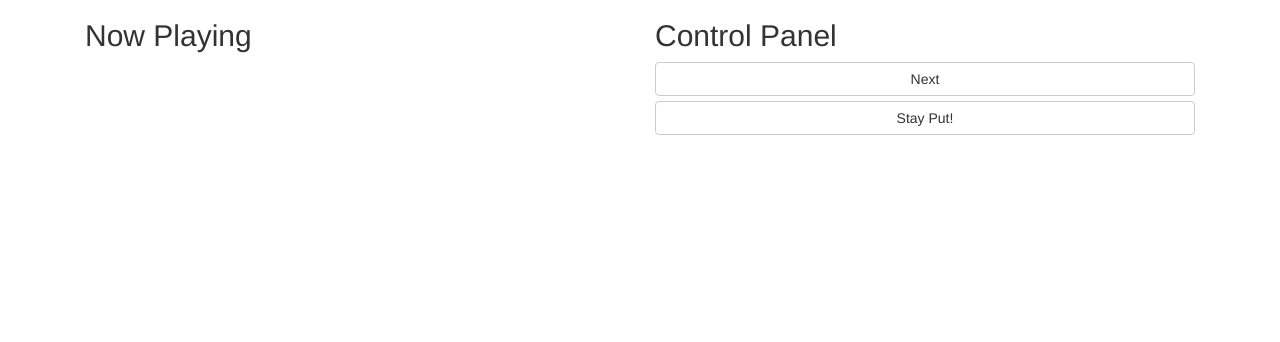
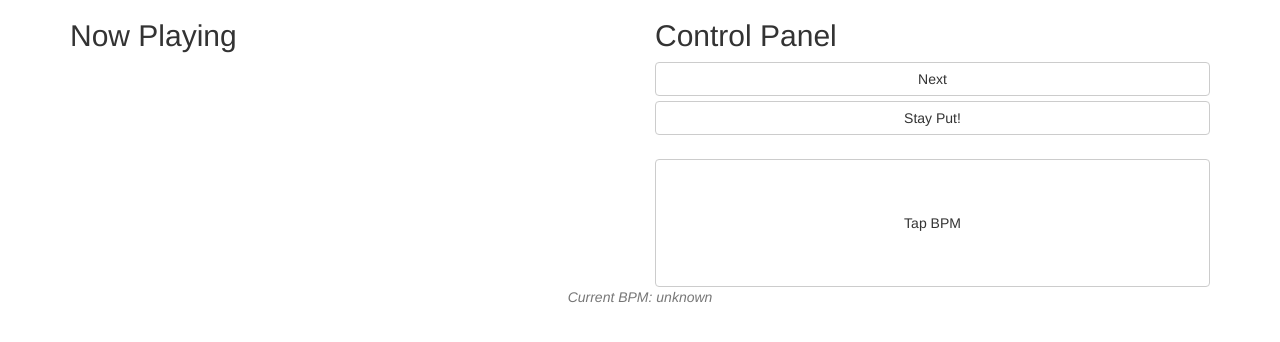
Before and after one commit to tennessee-garage/dance-floor, a Flask app: page / in a window 1280 px wide. Shown: the part 51-393 px from the top of the page. Run offline with Flask 2, Linux system fonts and the light colour scheme; data that the repository does not hold is empty; some libraries are stand-ins or nearby versions.

Commit message:
controller/api: support setting/updating BPM.
Controller maintains `bpm` and `downbeat` state, and passes
those along to processors via `set_bpm`, which is called upon
processor initialization and after any change.

Also adds a very primitive frontend UI for setting the BPM
by tapping out 4 beats. This will be quite imprecise since it
does not take into account clock skew/rtt between client and
server. Could be improved with an api to nudge the downbeat
forwards/backwards, or surely other more clever measures..

```diff
--- a/floor/server/server.py
+++ b/floor/server/server.py
@@ -78,6 +78,21 @@ def api_playlist_position(position):
     else:
         return jsonify(playlist.queue[position])
 
+@app.route('/api/bpm', methods=['GET', 'POST'])
+def api_bpm():
+    controller = app.controller
+    if request.method == 'POST':
+        content = request.get_json(silent=True)
+        bpm = float(content.get('bpm', 0))
+        if not bpm:
+            abort(400, 'Must give bpm.')
+        controller.set_bpm(bpm)
+
+    return jsonify({
+        'bpm': controller.bpm,
+        'downbeat_millis': int(controller.downbeat * 1000),
+    })
+
 def run_server(controller, host='0.0.0.0', port=1977, debug=True):
     app.controller = controller
     thr = threading.Thread(target=app.run, kwargs={
--- a/floor/server/templates/index.html
+++ b/floor/server/templates/index.html
@@ -14,6 +14,13 @@
     }
     .btn:focus,.btn:active {
       outline: none !important;
+    }
+    #tapper {
+      margin-top: 24px;
+      min-height: 128px;
+    }
+    #bpm-status {
+      font-style: italic;
     }
   </style>
 
@@ -41,6 +48,7 @@
 </nav>
 
 <div class="container">
+  <div class="row">
     <div class="col-sm-6">
       <h2>Now Playing</h2>
       <div id="playlist"></div>
@@ -52,12 +60,23 @@
         <button class="btn btn-default btn-block" id="next-button">Next</button>
         <button class="btn btn-default btn-block" id="stay-button">Stay Put!</button>
       </div>
+
+      <button class="btn btn-default btn-block" id="tapper">
+        Tap BPM
+      </div>
+      <p class="text-center text-muted" id="bpm-status">
+        Current BPM: unknown
+      </p>
+    </div>
+
   </div>
 
 </div><!-- /.container -->
 
 <script>
   var refreshHandle;
+  var bpmSamples = [];
+  var bpmAbortTimeoutHandle;
 
   function handlePlaylistUpdate(playlist) {
     console.log('Playlist:', playlist);
@@ -67,20 +86,16 @@
     listGroup.className = 'list-group';
 
     for (var i = 0; i < playlist.queue.length; i++) {
-      var playlistItem = document.createElement('li');
+      var playlistItem = document.createElement('a');
       var isActive = (i === playlist.current_position);
 
       if (isActive) {
-        playlistItem.className = 'list-group-item active';
+        playlistItem.className = 'list-group-item list-group-item-success';
       } else {
         playlistItem.className = 'list-group-item';
       }
 
-      playlistItem.innerHTML = playlist.queue[i].name;
-      if (isActive) {
-
-      }
-
+      playlistItem.innerHTML = '' + (i+1) + '. ' + playlist.queue[i].name;
       listGroup.appendChild(playlistItem);
     }
 
@@ -122,12 +137,76 @@
     });
   }
 
+  function setBpm(bpm) {
+    console.log('Setting BPM to: ', bpm);
+    return axios.post('/api/bpm', {bpm: bpm}).then(function (response) {
+      var bpm = response.data.bpm;
+      var status = document.getElementById('bpm-status');
+      status.innerHTML = 'Current BPM: ' + bpm;
+    }).catch(function (error) {
+      handleError(error);
+    });
+  }
+
+  function resetBpmTapper() {
+    var tapper = document.getElementById('tapper');
+    tapper.innerHTML = 'Tap BPM';
+    bpmSamples = [];
+  }
+
+  function onBpmTapped() {
+    var tapper = document.getElementById('tapper');
+    var now = (new Date()).getTime();
+    bpmSamples.push(now);
+
+    // Clean things up if somone doesn't finish the job.
+    if (bpmAbortTimeoutHandle) {
+      clearTimeout(bpmAbortTimeoutHandle);
+    }
+    bpmAbortTimeoutHandle = setTimeout(resetBpmTapper, 5000);
+
+    // Bail out early if we need more samples.
+    if (bpmSamples.length < 4) {
+      var remain = 4 - bpmSamples.length;
+      tapper.innerHTML = 'Tap BPM (' + remain + ' more ...)';
+      return;
+    }
+
+    if (bpmAbortTimeoutHandle) {
+      clearTimeout(bpmAbortTimeoutHandle);
+      bpmAbortTimeoutHandle = null;
+    }
+
+    // Compute and send BPM.
+    var intervals = [
+      bpmSamples[1] - bpmSamples[0],
+      bpmSamples[2] - bpmSamples[1],
+      bpmSamples[3] - bpmSamples[2]
+    ];
+    resetBpmTapper();
+
+    var secondsPerBeat = (intervals[0] + intervals[1] + intervals[2]) / 3 / 1000;
+    var beatsPerSecond = 1 / secondsPerBeat;
+    var beatsPerMinute = beatsPerSecond * 60;
+    beatsPerMinute = Math.round(beatsPerMinute * 10) / 10;
+
+    if (beatsPerMinute < 60 || beatsPerMinute > 200) {
+      console.error('Ignoring crazy BPM: ', beatsPerMinute);
+      return;
+    }
+
+    setBpm(beatsPerMinute);
+  }
+
   function installListeners() {
     $('#next-button').click(function () {
       advance();
     });
     $('#stay-button').click(function () {
       stay();
+    });
+    $('#tapper').click(function () {
+      onBpmTapped();
     });
   }
 
```
Also changed, not shown: floor/controller/controller.py (+13 -1 lines), floor/processor/base.py (+14 -0 lines), floor/server/README.md. Lines whose indentation alone changed are shown as unchanged.
